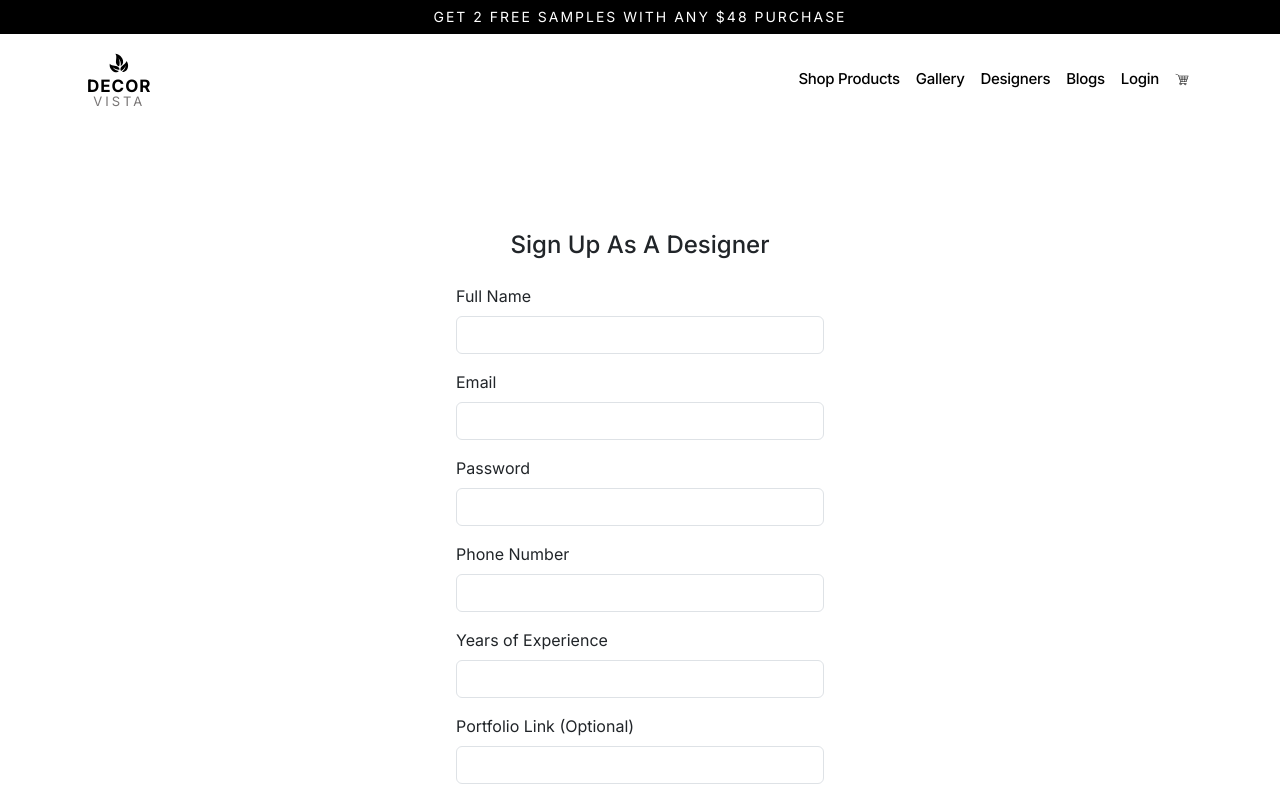
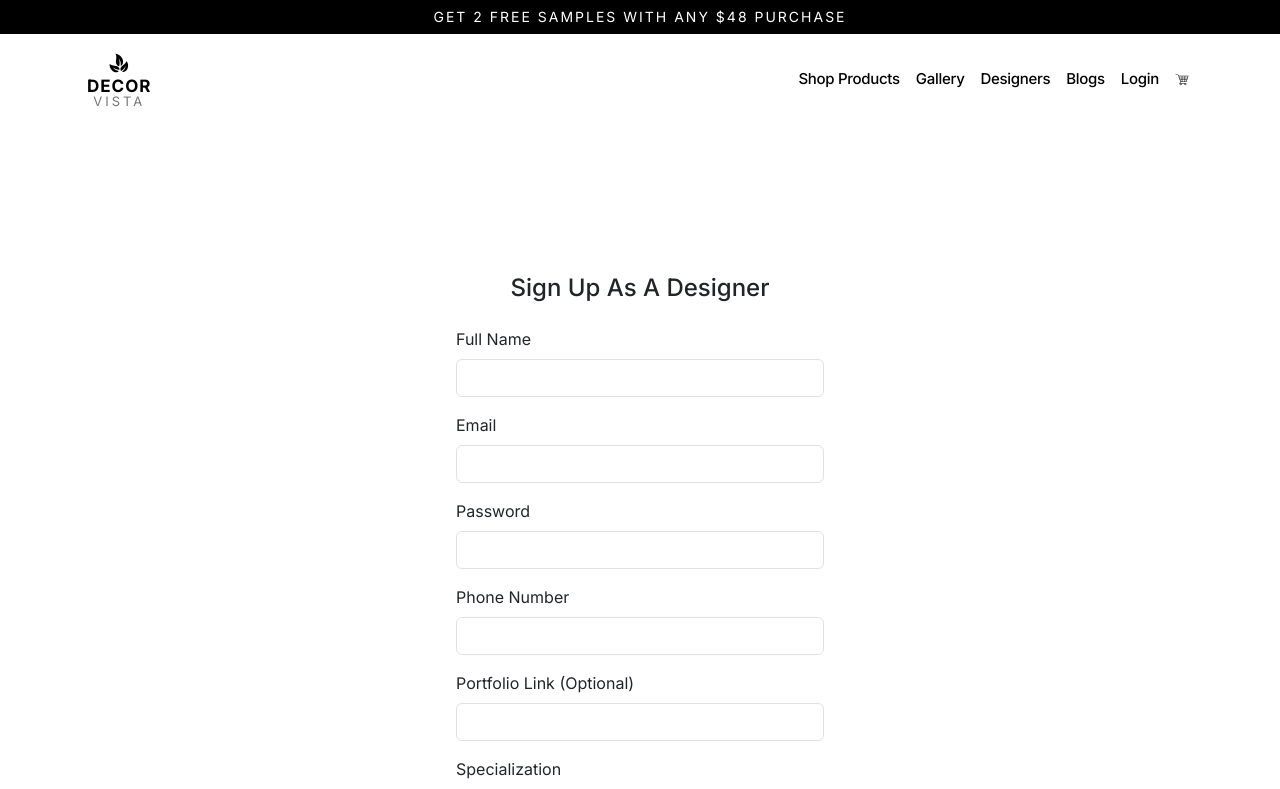
Before and after one commit to somkenemuscle/decorvista-frontend, a React (Create React App) app: page /designer/signup in a window 1280 px wide. Shown: the top 789 px of the page. Built offline with nearby package versions, Linux system fonts and the light colour scheme; a web font is replaced by a local one.

Commit message:
signup and login update

```diff
--- a/package.json
+++ b/package.json
@@ -7,6 +7,7 @@
     "@fortawesome/fontawesome-svg-core": "^6.5.2",
     "@fortawesome/free-brands-svg-icons": "^6.5.2",
     "@fortawesome/react-fontawesome": "^0.2.0",
+    "@shadcn/ui": "^0.0.4",
     "@testing-library/jest-dom": "^5.17.0",
     "@testing-library/react": "^13.4.0",
     "@testing-library/user-event": "^13.5.0",
--- a/src/pages/login/login.jsx
+++ b/src/pages/login/login.jsx
@@ -2,19 +2,24 @@ import React, { useState } from 'react';
 import axios from 'axios';
 import '../../styles/login.css';
 import { Link } from 'react-router-dom';
+import { useNavigate } from 'react-router-dom';
 
 
 function Login() {
     const [email, setEmail] = useState('');
     const [password, setPassword] = useState('');
+    const router =useNavigate();
 
     const handleSubmit = async (e) => {
         e.preventDefault();
         try {
-            const response = await axios.post('YOUR_API_ENDPOINT', {
+            const response = await axios.post(' http://localhost:4000/api/auth/signin',{
                 email,
                 password,
             });
+            setEmail('')
+            setPassword('')
+            router('/')
             console.log(response.data); // Handle success (e.g., redirect, show a message)
         } catch (error) {
             console.error('Error logging in:', error); // Handle error (e.g., show a message)
--- a/src/pages/signup/designer/signupid.jsx
+++ b/src/pages/signup/designer/signupid.jsx
@@ -1,29 +1,39 @@
 import React, { useState } from 'react';
 import axios from 'axios';
+import { useNavigate } from 'react-router-dom';
 
 function Signupid() {
     const [fullName, setFullName] = useState('');
     const [email, setEmail] = useState('');
     const [password, setPassword] = useState('');
-    const [yearsOfExperience, setYearsOfExperience] = useState('');
     const [portfolioLink, setPortfolioLink] = useState('');
     const [phoneNumber, setPhoneNumber] = useState('');
     const [specialization, setSpecialization] = useState('');
     const [about, setAbout] = useState('');
+    const router=useNavigate();
 
     const handleSubmit = async (e) => {
         e.preventDefault();
         try {
-            const response = await axios.post('YOUR_API_ENDPOINT', {
-                fullName,
+
+            const response = await axios.post('http://localhost:4000/api/auth/designer/signup', {
+                fullname: fullName,
                 email,
                 password,
-                yearsOfExperience,
-                portfolioLink,
+                portfolio: portfolioLink,
                 phoneNumber,
                 specialization,
                 about,
             });
+            setAbout('')
+            setEmail('')
+            setFullName('')
+            setPassword('')
+            setPhoneNumber('')
+            setPortfolioLink('')
+            setSpecialization('')
+            router('/')
+
             console.log(response.data); // Handle success
         } catch (error) {
             console.error('Error signing up:', error); // Handle error
@@ -81,17 +91,6 @@ function Signupid() {
                             />
                         </div>
                         <div className="mb-3">
-                            <label htmlFor="yearsOfExperience" className="form-label">Years of Experience</label>
-                            <input
-                                type="number"
-                                className="form-control"
-                                id="yearsOfExperience"
-                                value={yearsOfExperience}
-                                onChange={(e) => setYearsOfExperience(e.target.value)}
-                                required
-                            />
-                        </div>
-                        <div className="mb-3">
                             <label htmlFor="portfolioLink" className="form-label">Portfolio Link (Optional)</label>
                             <input
                                 type="url"
--- a/src/pages/signup/homeowner/signupho.jsx
+++ b/src/pages/signup/homeowner/signupho.jsx
@@ -12,8 +12,8 @@ function SignUp() {
     const handleSubmit = async (e) => {
         e.preventDefault();
         try {
-            const response = await axios.post('YOUR_API_ENDPOINT', {
-                fullName,
+            const response = await axios.post('http://localhost:4000/api/auth/home-owner/signup', {
+                fullname:fullName,
                 email,
                 password,
             });
```
Also changed, not shown: 1 other file (tests, documents, lock files or other folders).
